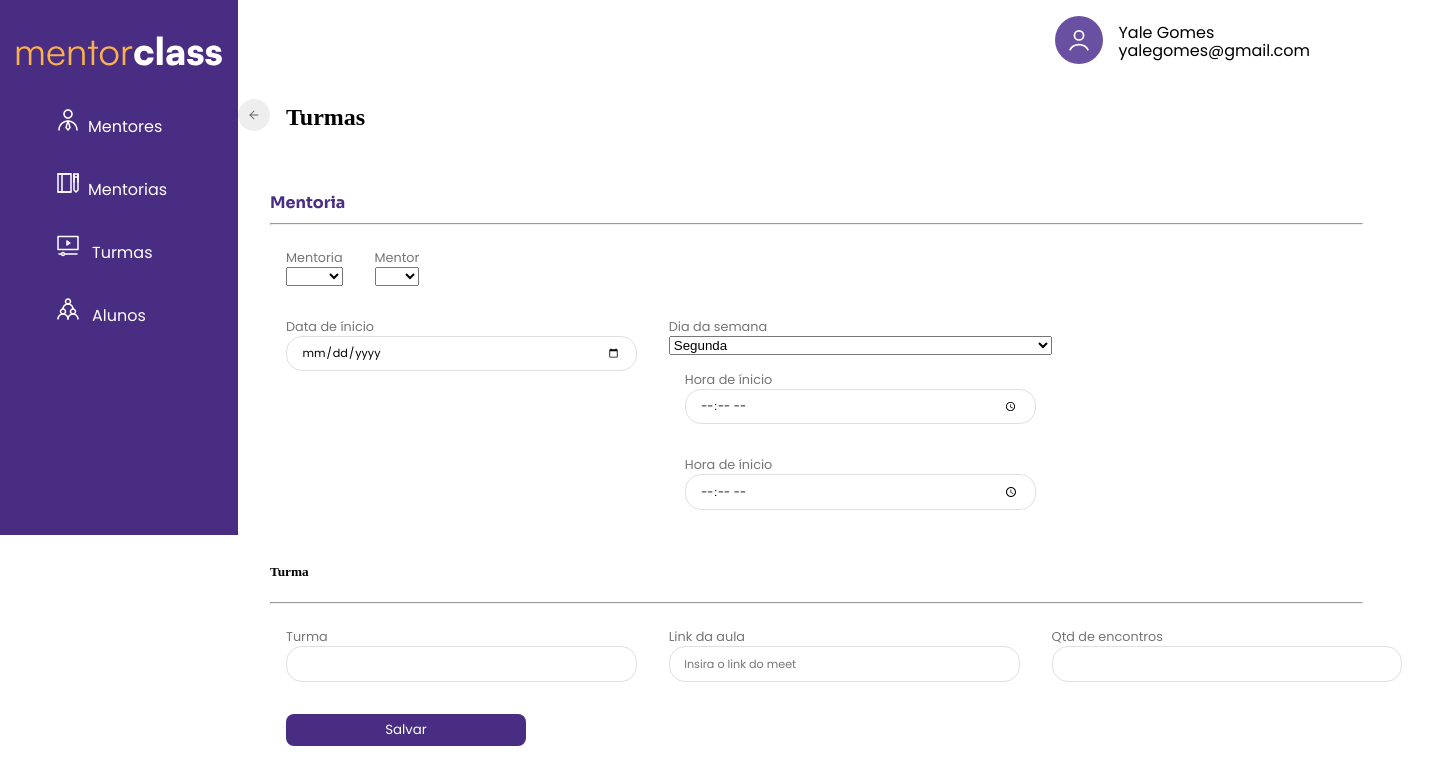
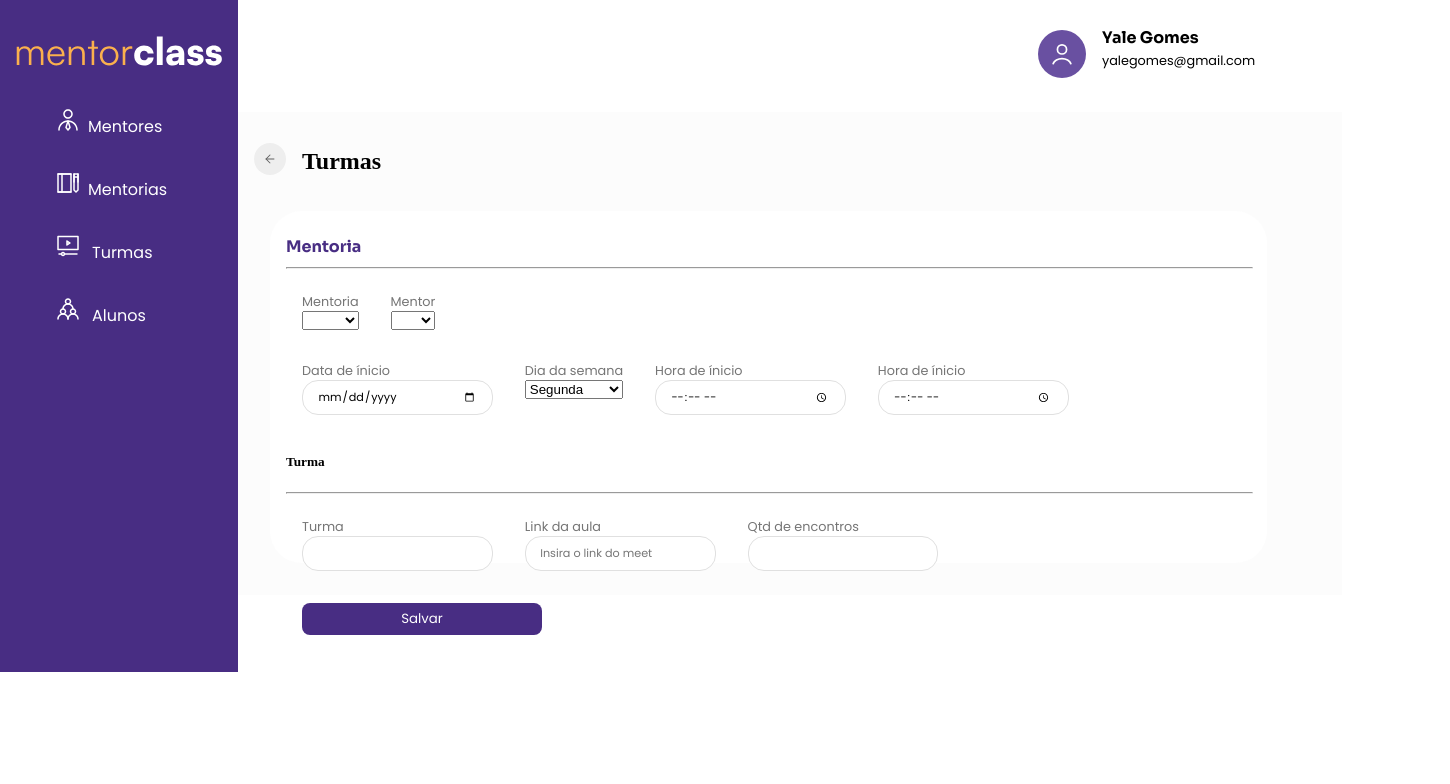
Before and after one commit to valteciraragao/Projeto-final_HTML_CSS_JAVASCRIPT_API, a plain HTML site: page html/cadastroTurma.html in a window 1280 px wide. Shown: the whole page, 1450 px wide, since content can reach past the window. Drawn offline with Linux system fonts and the light colour scheme; no server answers.

Commit message:
Detalhes finais

```diff
--- a/css/styleEditar.css
+++ b/css/styleEditar.css
@@ -50,7 +50,7 @@ body{
     line-height: 0.1rem;
 }
 
-.logo h2{
+.logo h4{
     font-family: sora;
 }
 
--- a/css/styleEditarMentoria.css
+++ b/css/styleEditarMentoria.css
@@ -50,7 +50,7 @@ body{
     line-height: 0.1rem;
 }
 
-.logo h2{
+.logo h4{
     font-family: sora;
 }
 
--- a/css/stylecadastrar.css
+++ b/css/stylecadastrar.css
@@ -10,7 +10,7 @@ body{
 .menu{
     background: #482D83;
     padding: 1rem;
-    min-height: 100%;
+    min-height: 40rem;
 }
 
 .menu a{
@@ -34,7 +34,7 @@ body{
 .cabecalho{
     display: flex;
     align-items: center;
-    width: 66rem;
+    width: 65rem;
     justify-content: end;
     margin: 1rem;
     gap: 1rem;
@@ -47,14 +47,17 @@ body{
 
 .logo{
     line-height: 0.1rem;
+    width: 12rem;
+    height: 5rem;
 }
 
-.logo h2{
+.logo h4{
     font-family: sora;
 }
 
 .logo p{
     font-family: poppins;
+    font-size: 0.8rem;
 }
 
 .card_form{
@@ -127,6 +130,30 @@ body{
     font-size: 0.7rem;
 }
 
+.field_class{
+    display: flex;
+    flex-direction: column;
+    padding: 1rem;
+}
+
+.field_class input{
+    width: 10rem;
+    height: 0.3rem;
+    border: 0.1rem solid #E0E0E0;
+    border-radius: 1rem;
+    padding: 0.9rem;
+    outline: none;
+    font-family: poppins;
+    font-size: 0.7rem;
+}
+
+.field_class label{
+    font-family: poppins;
+    color: #757575;
+    font-size: 0.8rem;
+}
+
+
 .field button{
     background: #482D83;
     font-family: poppins;
--- a/html/cadastroTurma.html
+++ b/html/cadastroTurma.html
@@ -67,13 +67,13 @@
                 </svg>
             </span>
             <div class="logo">
-                <p>Yale Gomes</p>
+                <h4>Yale Gomes</h4>
                 <p>yalegomes@gmail.com</p>
             </div>
         </section>
-
+        <div class="card_form">
             <section class="body">
-            <a href="mentoria.html"><svg width="48" height="48"     viewBox="0 0 48 48" fill="none" xmlns="http://www.w3.org/   2000/svg">
+                <a href="turmas.html"><svg width="48" height="48"     viewBox="0 0 48 48" fill="none" xmlns="http://www.w3.org/   2000/svg">
                     <circle cx="24" cy="24" r="24" fill="#EEEEEE"/>
                     <path fill-rule="evenodd" clip-rule="evenodd" d="M17.25 23.9958C17.25 23.5816 17.5858 23.2458 18 23.2458H30C30.4142 23.2458 30.75 23.5816 30.75 23.9958C30.75 24.4101 30.4142 24.7458 30 24.7458H18C17.5858 24.7458 17.25 24.4101 17.25 23.9958Z" fill="#616161"/>
                     <path fill-rule="evenodd" clip-rule="evenodd" d="M24.5303 17.4697C24.8232 17.7626 24.8232 18.2374 24.5303 18.5303L19.0607 24L24.5303 29.4697C24.8232 29.7626 24.8232 30.2374 24.5303 30.5303C24.2374 30.8232 23.7626 30.8232 23.4697 30.5303L17.4697 24.5303C17.1768 24.2374 17.1768 23.7626 17.4697 23.4697L23.4697 17.4697C23.7626 17.1768 24.2374 17.1768 24.5303 17.4697Z" fill="#616161"/>
@@ -99,11 +99,11 @@
                             </div>
                         </div>
                         <div class="card_table">
-                        <div class="field">
+                            <div class="field_class">
                                 <label for="nome">Data de ínicio</label>
                                 <input type="date" id="data" name="data">
                             </div>
-                        <div class="field">
+                            <div class="field_class">
                                 <label for="nome">Dia da semana</label>
                                 <select name="dia" id="dia">
                                     <option value="segunda">Segunda</option>
@@ -113,11 +113,13 @@
                                     <option value="sexta">Sexta</option>
                                     <option value="sabado">Sabado</option>
                                 </select>
-                        <div class="field">
+                        </div>
+                        <div class="card_table">
+                            <div class="field_class">
                                 <label for="horaInicio">Hora de ínicio</label>
                                 <input type="time" id="horaInicio" name="horaInicio">
                             </div>
-                        <div class="field">
+                            <div class="field_class">
                                 <label for="horaFim">Hora de ínicio</label>
                                 <input type="time" id="horaFim" name="horaFim">
                             </div>
@@ -129,15 +131,15 @@
                             <hr>
                         </div>
                         <div class="card_table">
-                        <div class="field">
+                            <div class="field_class">
                                 <label for="turma">Turma</label>
                                 <input type="text" id="codigo" name="codigo">
                             </div>
-                        <div class="field">
+                            <div class="field_class">
                                 <label for="link">Link da aula</label>
                                 <input type="text" placeholder="Insira o link do meet" id="link" name="link">
                             </div>
-                    <div class="field">
+                        <div class="field_class">
                             <label for="encontros">Qtd de encontros</label>
                             <input type="number" id="encontros" name="encontros">
                         </div>
```
Also changed, not shown: html/alunos.html (+4 -1 lines), html/cadastroAluno.html (+2 -1 lines), html/cadastroMentor.html (+1 -1 lines), html/cadastroMentoria.html (+2 -2 lines), html/editarAluno.html (+1 -1 lines), html/editarMentor.html (+1 -1 lines), html/editarMentoria.html (+1 -1 lines), html/editarTurmas.html (+2 -2 lines), html/turmas.html (+1 -1 lines), javascript/editarAlunos.js (+5 -4 lines). Lines whose indentation alone changed are shown as unchanged.
